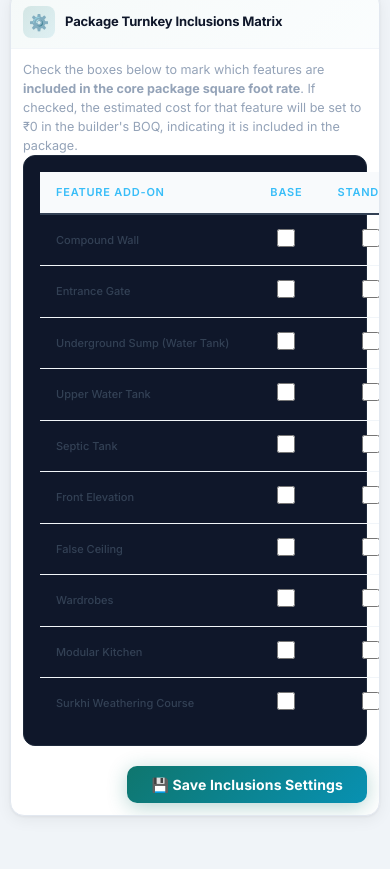
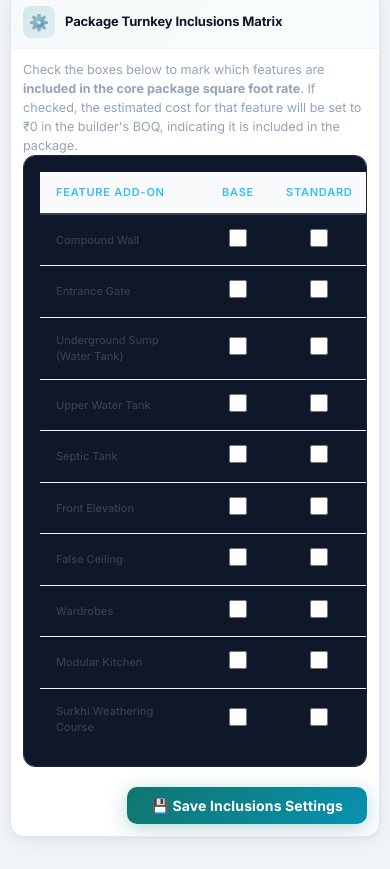
Before and after one commit to Gokulrohit45/Buildsmart_estimator, a React (Vite) app in the folder frontend/: page /admin/settings in a window 390 px wide. Shown: the part 5183-6052 px from the top of the page. Before the commit the page ends 6031 px from the top, so only its background shows below. Built offline with nearby package versions, Linux system fonts and the light colour scheme; no server answers; sample sign-in values are in the browser's storage.

Commit message:
fix: resolve turnkey inclusions matrix table layout overflow on mobile screens

```diff
--- a/frontend/src/pages/admin/SystemSettings.jsx
+++ b/frontend/src/pages/admin/SystemSettings.jsx
@@ -487,8 +487,8 @@ export default function SystemSettings() {
           Check the boxes below to mark which features are <strong>included in the core package square foot rate</strong>.
           If checked, the estimated cost for that feature will be set to ₹0 in the builder's BOQ, indicating it is included in the package.
         </p>
-        <div className="table-responsive" style={{ background: '#0f172a', borderRadius: '12px', padding: '16px', border: '1px solid #1e293b' }}>
-          <table className="table" style={{ color: '#f8fafc', margin: 0, width: '100%' }}>
+        <div className="table-wrapper" style={{ background: '#0f172a', borderRadius: '12px', padding: '16px', border: '1px solid #1e293b', overflowX: 'auto', WebkitOverflowScrolling: 'touch' }}>
+          <table className="table" style={{ color: '#f8fafc', margin: 0, width: '100%', minWidth: '500px' }}>
             <thead>
               <tr style={{ borderBottom: '2px solid #334155' }}>
                 <th style={{ padding: '12px 16px', textAlign: 'left', fontWeight: '600', color: '#38bdf8' }}>Feature Add-on</th>
```
